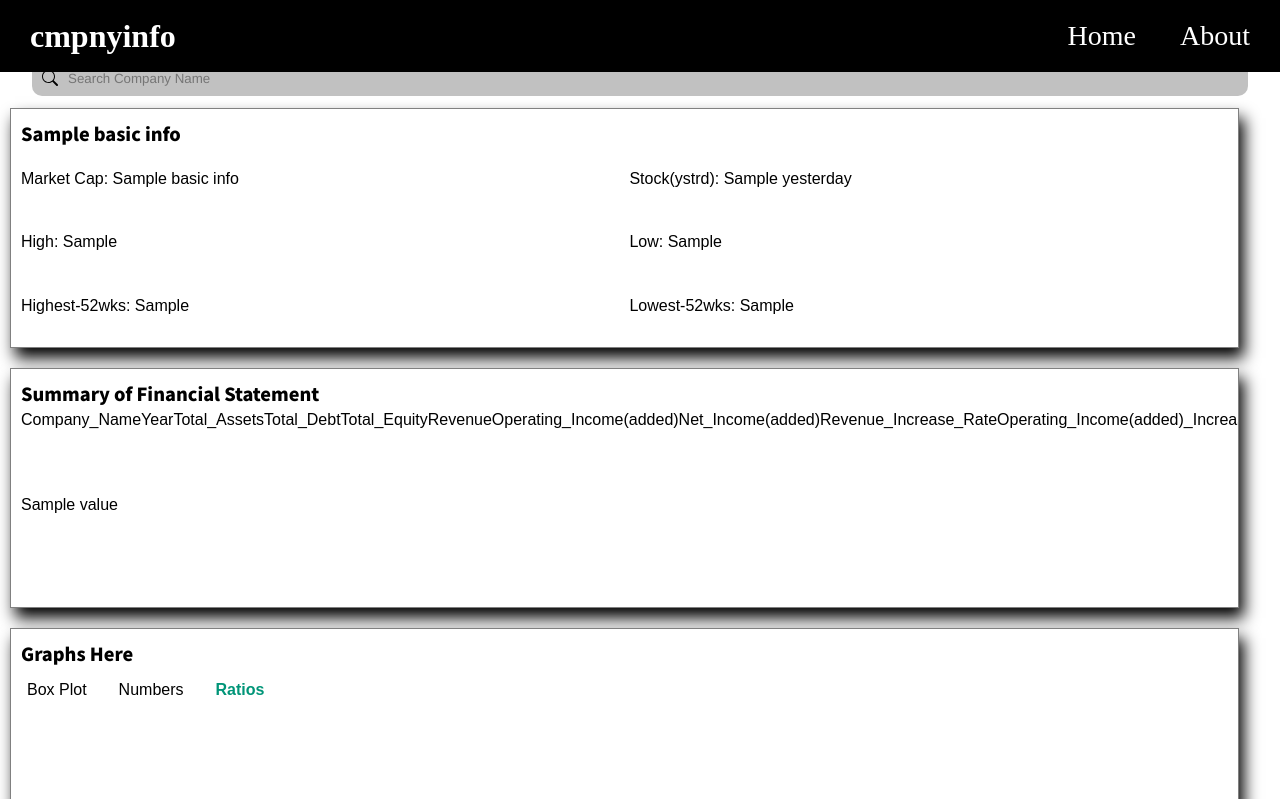
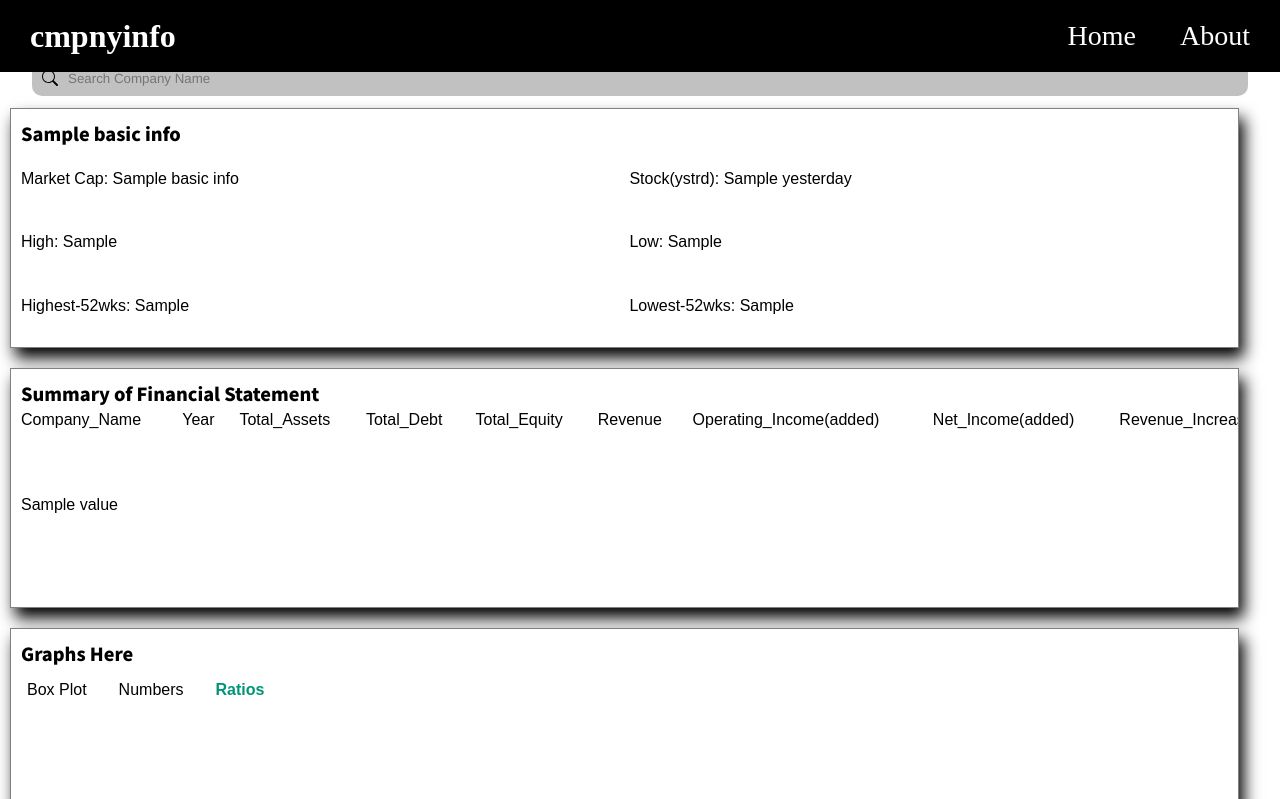
Before and after one commit to kmsrogerkim/DJANGO-cmpnyinfo, a Django app: template UI/templates/cmpny.html in a window 1280 px wide. Shown: the top 799 px of the page. Run offline with Django 5.2, Linux system fonts and the light colour scheme; the template is opened without the code that fills it: most values are stand-ins (such as "Sample title", 1, 10 or a date in 2020); parts of the project's set-up code (start-up, migrations or seed data) failed here and were passed over; some libraries are stand-ins or nearby versions.

Commit message:
Fix: gap in table in 'cmpny' page

```diff
--- a/static/UI/css/cmpny_style.css
+++ b/static/UI/css/cmpny_style.css
@@ -53,6 +53,20 @@
 
   table {
     height: 95%;
+    width: 200%;
+    border-collapse: separate !important;
+  }
+
+  th {
+    font-size: 14px;
+    text-align: left;
+    padding-right: 1rem !important;
+    padding-bottom: 0.3rem !important;
+  }
+  td {
+    font-size: 12px;
+    padding-right: 1rem !important;
+    padding-bottom: 0.3rem !important;
   }
 
   .home .graph-box {
@@ -101,13 +115,3 @@
     overflow-y: auto;
     font-family: sans-serif;
   }
-
-  th {
-    font-size: 14px;
-    padding-right: 1rem;
-    text-align: left;
-  }
-  td {
-    font-size: 12px;
-    padding-right: 1rem;
-  }
```
